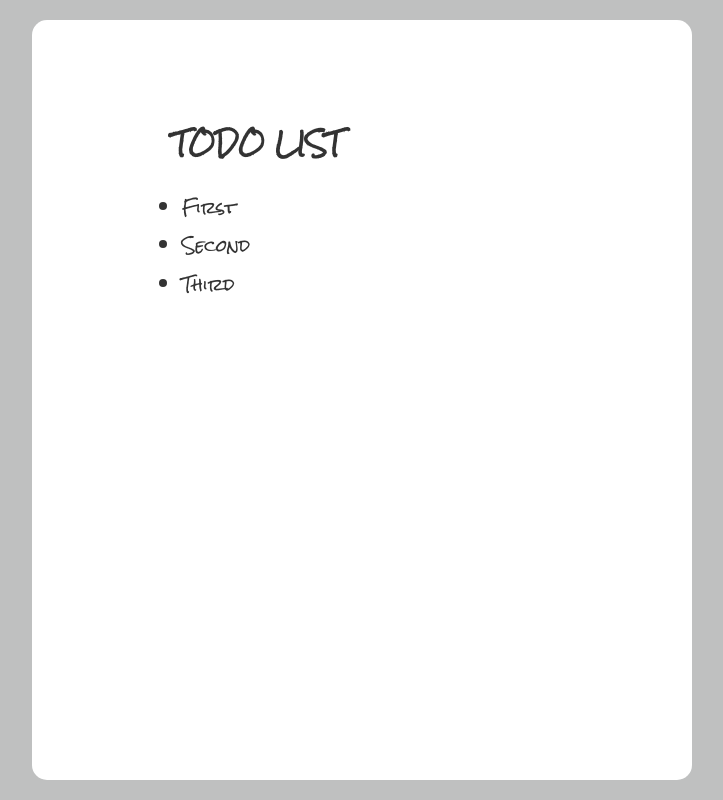
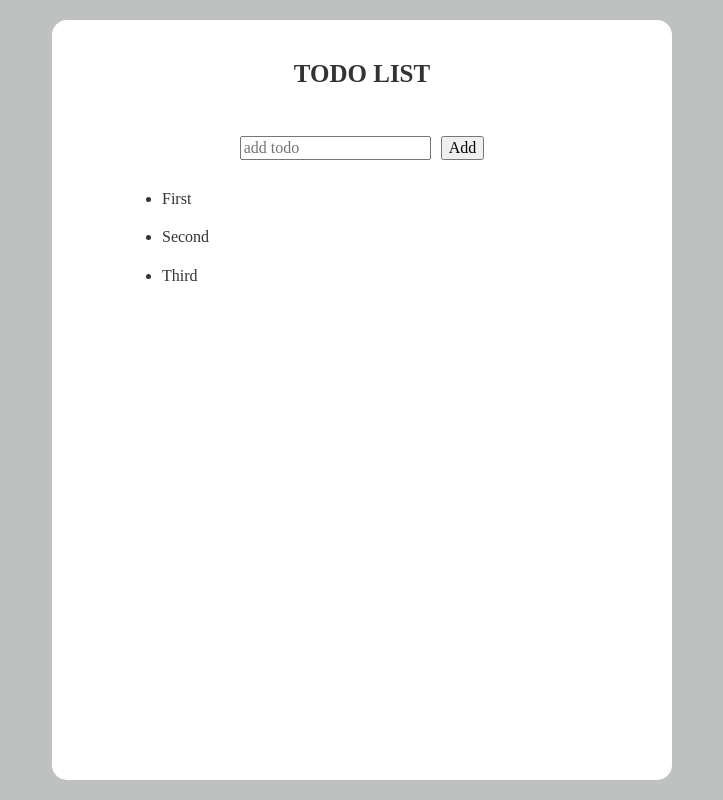
Before and after one commit to Siberfox/Todo-list, a React (Create React App) app: page / in a window 1280 px wide. Shown: the whole page, without its empty margins (278-1001 px from the left). Built offline with nearby package versions, Linux system fonts and the light colour scheme.

Commit message:
fix some styles and add input component

```diff
--- a/public/index.html
+++ b/public/index.html
@@ -7,10 +7,6 @@
     <meta name="theme-color" content="#000000" />
     <meta name="description" content="Todo-list" />
     <title>TODO App</title>
-    <link
-      href="https://fonts.googleapis.com/css2?family=Rock+Salt&display=swap"
-      rel="stylesheet"
-    />
   </head>
   <body>
     <noscript>You need to enable JavaScript to run this app.</noscript>
--- a/src/App.scss
+++ b/src/App.scss
@@ -3,5 +3,4 @@
   text-align: center;
   height: calc(100vh - 40px);
   background-color: #bfc0c0;
-  font-family: "Rock Salt", cursive;
 }
--- /dev/null
+++ b/src/components/todo-input/todo-input.component.jsx
@@ -0,0 +1,18 @@
+import React from "react";
+
+import "./todo-input.styles.scss";
+
+export const TodoInput = () => {
+  return (
+    <div className="todo-input">
+      <input
+        className="todo-input_field"
+        type="text"
+        name="input"
+        id="input"
+        placeholder="add todo"
+      />
+      <button className="todo-input_button"> Add </button>
+    </div>
+  );
+};
--- /dev/null
+++ b/src/components/todo-input/todo-input.styles.scss
@@ -0,0 +1,11 @@
+.todo-input {
+  display: flex;
+  justify-content: center;
+  margin: 30px auto;
+  &_field {
+    width: 70%;
+  }
+  &_button {
+    margin-left: 10px;
+  }
+}
--- a/src/components/todo-item/todo-item.styles.scss
+++ b/src/components/todo-item/todo-item.styles.scss
@@ -1,4 +1,5 @@
 .todo-item {
   margin-left: 110px;
   margin-bottom: 20px;
+  text-align: left;
 }
--- a/src/components/todo-list/todo-list.component.jsx
+++ b/src/components/todo-list/todo-list.component.jsx
@@ -1,5 +1,6 @@
 import React from "react";
 import { TodoItem } from "../todo-item/todo-item.component";
+import { TodoInput } from "../todo-input/todo-input.component";
 
 import "./todo-list.styles.scss";
 
@@ -7,6 +8,7 @@ export const TodoList = ({ items }) => {
   return (
     <ul className="todo-list">
       <h1 className="title">TODO LIST</h1>
+      <TodoInput />
       {items.map((item) => (
         <TodoItem item={item} />
       ))}
--- a/src/components/todo-list/todo-list.styles.scss
+++ b/src/components/todo-list/todo-list.styles.scss
@@ -2,17 +2,23 @@
   display: flex;
   justify-content: flex-start;
   flex-direction: column;
-  text-align: left;
   width: 50%;
   height: 100%;
   margin: auto;
   border-radius: 15px;
   background-color: white;
   color: lighten(black, 20%);
+  overflow: auto;
+  padding: 0;
   .title {
-    margin-top: 110px;
-    margin-left: 100px;
-    margin-bottom: 40px;
     font-size: 25px;
+    text-align: center;
+    margin-top: 40px;
   }
 }
+
+@media (max-width: 1000px) {
+  .todo-list {
+    width: 90%;
+  }
+}
```
